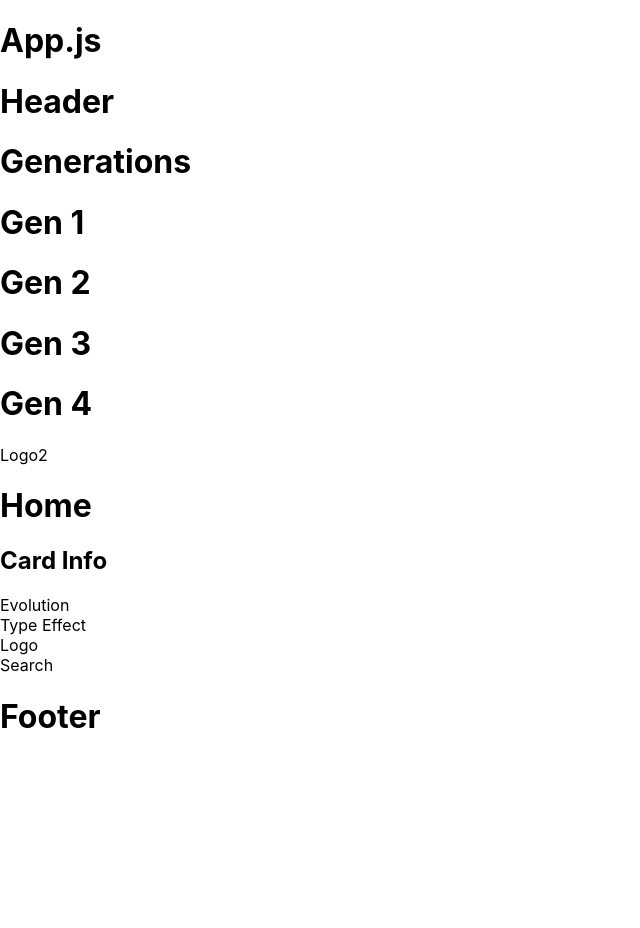
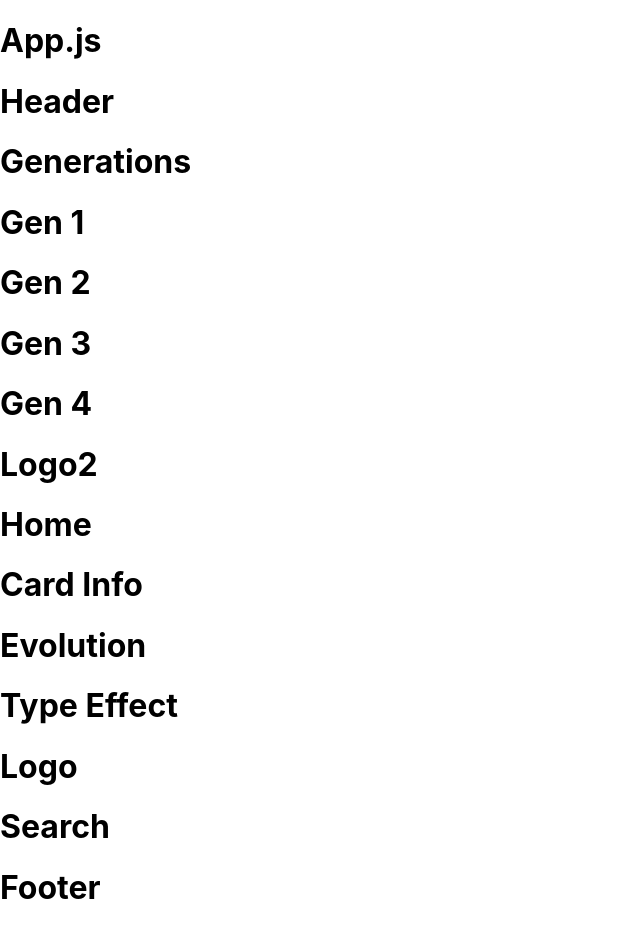
Before and after one commit to jeverlyro/Front-End-Web-Development, a React (Create React App) app in the folder udl/: page / in a window 1280 px wide. Shown: the whole page, without its empty margins (0-640 px from the left). Before the commit the page ends 800 px from the top, so only its background shows below. Built offline with nearby package versions, Linux system fonts and the light colour scheme.

Commit message:
Updated code to look more appealing

```diff
--- a/udl/src/components/CardInfo/index.js
+++ b/udl/src/components/CardInfo/index.js
@@ -6,7 +6,7 @@ import Logo from "../Logo";
 const CardInfo = () => {
   return (
     <div>
-      <h2>Card Info</h2>
+      <h1>Card Info</h1>
       <Evolution />
       <TypeEffect />
       <Logo />
--- a/udl/src/components/Evolution/index.js
+++ b/udl/src/components/Evolution/index.js
@@ -1,5 +1,9 @@
 const Evolution = () => {
-  return <div>Evolution</div>;
+  return (
+    <div>
+      <h1>Evolution</h1>
+    </div>
+  );
 };
 
 export default Evolution;
--- a/udl/src/components/Logo/index.js
+++ b/udl/src/components/Logo/index.js
@@ -1,5 +1,9 @@
 const Logo = () => {
-  return <div>Logo</div>;
+  return (
+    <div>
+      <h1>Logo</h1>
+    </div>
+  );
 };
 
 export default Logo;
--- a/udl/src/components/Logo2/index.js
+++ b/udl/src/components/Logo2/index.js
@@ -1,5 +1,9 @@
 const Logo2 = () => {
-    return <div>Logo2</div>;
-  };
+  return (
+    <div>
+      <h1>Logo2</h1>
+    </div>
+  );
+};
 
-  export default Logo2;
+export default Logo2;
--- a/udl/src/components/Search/index.js
+++ b/udl/src/components/Search/index.js
@@ -1,5 +1,9 @@
 const Search = () => {
-    return <div>Search</div>;
-  };
+  return (
+    <div>
+      <h1>Search</h1>
+    </div>
+  );
+};
 
-  export default Search;
+export default Search;
--- a/udl/src/components/TypeEffect/index.js
+++ b/udl/src/components/TypeEffect/index.js
@@ -1,5 +1,9 @@
 const TypeEffect = () => {
-  return <div>Type Effect</div>;
+  return (
+    <div>
+      <h1>Type Effect</h1>
+    </div>
+  );
 };
 
 export default TypeEffect;
```
